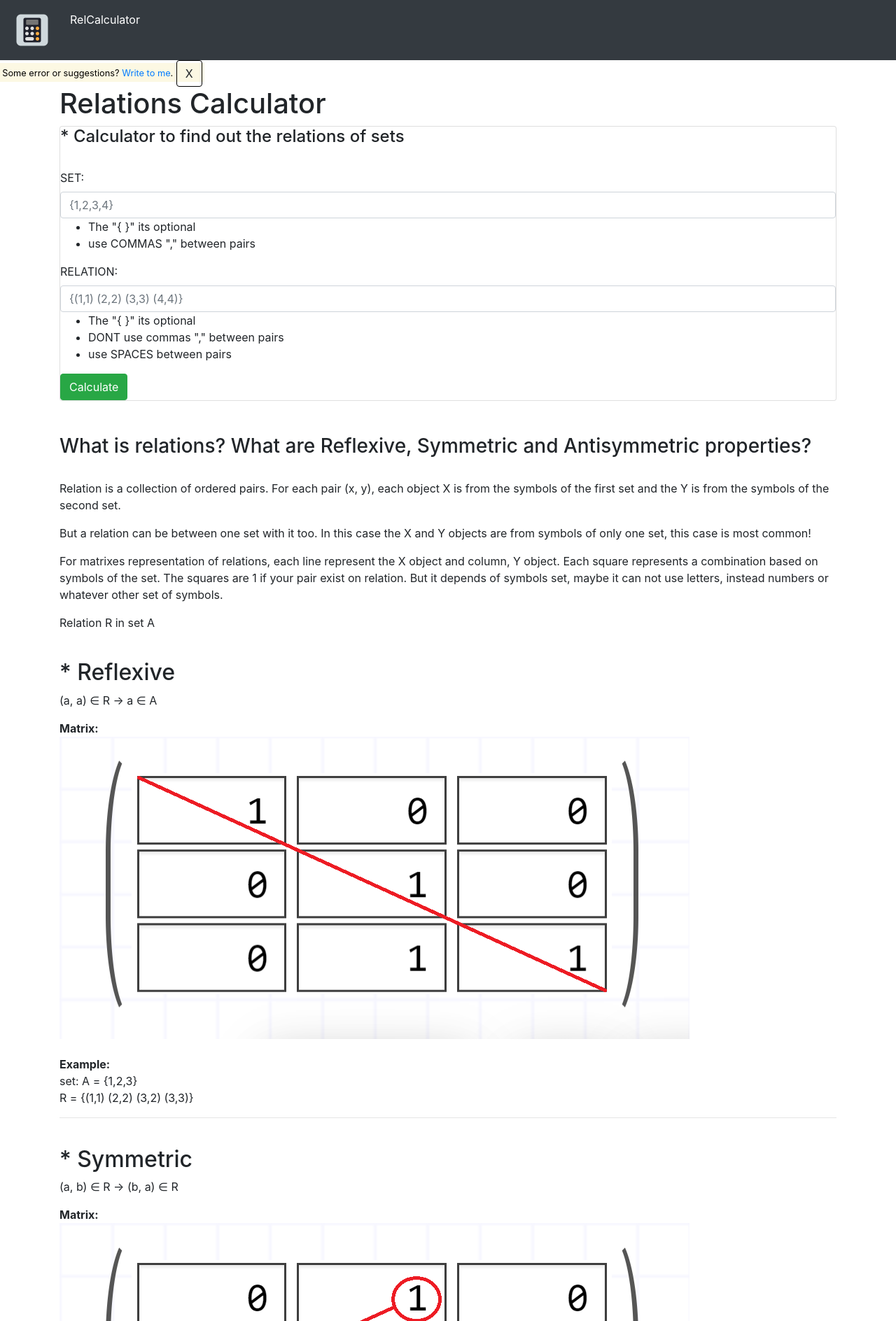
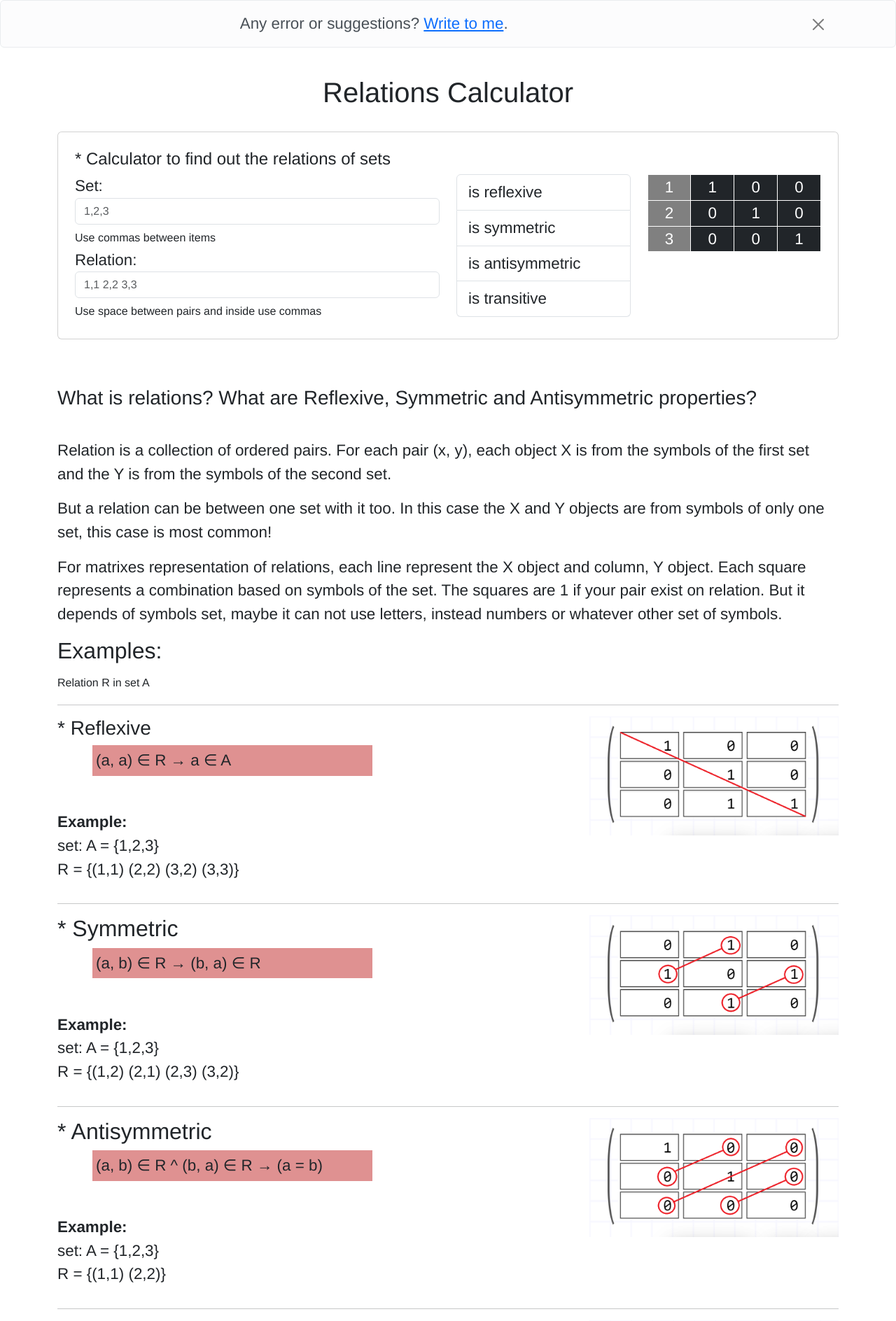
Before and after one commit to oseias-romeiro/relCalculator, a PHP site: page / in a window 1280 px wide. Shown: the top 1888 px of the page at 70% size. Run offline with PHP 8.4, Linux system fonts and the light colour scheme; some libraries are stand-ins or nearby versions.

Commit message:
design improves

```diff
--- a/index.html
+++ b/index.html
@@ -7,7 +7,6 @@
 
     <link rel="stylesheet" href="https://cdn.jsdelivr.net/npm/bootstrap@5.3.2/dist/css/bootstrap.min.css" integrity="sha384-T3c6CoIi6uLrA9TneNEoa7RxnatzjcDSCmG1MXxSR1GAsXEV/Dwwykc2MPK8M2HN" crossorigin="anonymous">
     <script src="https://cdn.jsdelivr.net/npm/bootstrap@5.3.2/dist/js/bootstrap.min.js" integrity="sha384-BBtl+eGJRgqQAUMxJ7pMwbEyER4l1g+O15P+16Ep7Q9Q+zqX6gSbd85u4mG4QzX+" crossorigin="anonymous"></script>
-    <link rel="stylesheet" href="https://cdnjs.cloudflare.com/ajax/libs/font-awesome/6.5.1/css/all.min.css" integrity="sha512-DTOQO9RWCH3ppGqcWaEA1BIZOC6xxalwEsw9c2QQeAIftl+Vegovlnee1c9QX4TctnWMn13TZye+giMm8e2LwA==" crossorigin="anonymous" referrerpolicy="no-referrer" />
 
     <link rel="stylesheet" href="./public/css/style.css">
     <link rel="shortcut icon" href="./public/img/favicon.png" type="image/x-icon">
@@ -17,11 +16,9 @@
 
     <div class="alert alert-light text-center" id="msg_help">
         <div class="row">
-            <div class="col-10">Some error or suggestions? <a href="mailto:oseiasromeiro@outlook.com">Write to me</a>.</div>
+            <div class="col-10">Any error or suggestions? <a href="mailto:oseiasromeiro@outlook.com">Write to me</a>.</div>
             <div class="col-2">
-                <button style="border: 1px solid;" class="btn btn-light" onclick="close_popup()">
-                    <i class="fa-solid fa-x"></i>
-                </button>
+                <button class="btn btn-close" data-bs-dismiss="alert" aria-label="Close"></button>
             </div>
         </div>
     </div>
@@ -169,6 +166,13 @@
         </p>
     </div>
 
+    <footer class="bg-dark text-center text-light">
+        <div class="p-2">
+            <a target="_blank" href="https://github.com/oseias-romeiro/relCalculator">Open code on my GitHuB</a>
+            <br>
+            Developed by Oseias Romeiro
+        </div>
+    </footer>
 
     <script crossorigin src="https://unpkg.com/react@18/umd/react.development.js"></script>
     <script crossorigin src="https://unpkg.com/react-dom@18/umd/react-dom.development.js"></script>
--- a/index.php
+++ /dev/null
@@ -1,173 +0,0 @@
-<?php
-    session_start();
-    include_once "partials/head.php";
-?>
-<mark id="msg_help">
-    <small>Some error or suggestions? <a href="mailto:oseiasromeiro@outlook.com">Write to me</a>.</small>
-    <button style="border: 1px solid black;" class="btn btn-help" onclick="close_popup()">X</button>
-</mark>
-
-<div class="container">
-    <h1 class="title">Relations Calculator</h1>
-
-        <?php // results
-            if(isset($_SESSION["Result"])){
-
-                echo "<div class='card'><h2>Result:</h2>";
-                foreach($_SESSION["Result"] as $r){
-                    echo "* $r<br>";
-                }
-                include_once "calculator/matrix.php";
-                echo "
-                    <a href='/clear.php'><button class='btn btn-warning'>Clear</button></a>
-                ";
-                echo "</div>";
-            }
-        ?>
-
-    <div class="card">
-        <h4>* Calculator to find out the relations of sets</h4>
-        <br>
-        <form action="/calculator/main.php" class="calculate" method="post" autocomplete="off">
-
-            <label for="set">SET:</label>
-            <input type="text" class="form-control" name="set" placeholder="{1,2,3,4}" required
-            <?php
-                if(isset($_SESSION['set'])){
-                    echo 'value = "' . $_SESSION['set'] .'"';
-                }
-            ?>
-            >
-            <ul class="how">
-                <li>The "{ }" its optional</li>
-                <li>use COMMAS "," between pairs<br></li>
-            </ul>
-            <label for="relation">RELATION:</label>
-            <input type="text" class="form-control" name="relation" placeholder="{(1,1) (2,2) (3,3) (4,4)}" required
-            <?php
-                if(isset($_SESSION['relation'])){
-                    echo 'value = "' . $_SESSION['relation'] .'"';
-                }
-            ?>
-            >
-            <ul class="how">
-                <li>The "{ }" its optional</li>
-                <li>DONT use commas "," between pairs<br></li>
-                <li>use SPACES between pairs</li>
-            </ul>
-            <button type="submit" class="btn btn-success">Calculate</button>
-        </form>
-    </div>
-    <br><br>
-
-    <h3 class="question">What is relations? What are Reflexive, Symmetric and Antisymmetric properties?</h3>
-    <br>
-    <p>
-        Relation is a collection of ordered pairs. For each pair (x, y), each object X is from the symbols of the first set and the Y is from the symbols of the second set.
-    </p>
-    <p>
-        But a relation can be between one set with it too. In this case the X and Y objects are from symbols of only one set, this case is most common!
-    </p>
-    <p>
-        For matrixes representation of relations, each line represent the X object and column, Y object. Each square represents a combination based on symbols of the set. The squares are 1 if your pair exist on relation. But it depends of symbols set, maybe it can not use letters, instead numbers or whatever other set of symbols.
-    </p>
-    <p>Relation R in set A</p>
-    <br>
-    <h2>* Reflexive</h2>
-    <p class="formula">
-        (a, a) &#8712; R &#x2192; a &#8712; A
-    </p>
-    <div class="matrixes">
-        <b>Matrix: </b><br>
-        <img src="/public/img/reflexive-matrix.png" alt="Reflexive matrix">
-    </div><br>
-    <b>Example: </b>
-    <p class="example">
-        set: A = {1,2,3}
-        <br>
-        R = {(1,1) (2,2) (3,2) (3,3)}
-    </p>
-    <hr><br>
-    <h2>* Symmetric</h2>
-    <p class="formula">
-        (a, b) &#8712; R &#x2192; (b, a) &#8712; R
-    </p>
-    <div class="matrixes">
-        <b>Matrix: </b><br>
-        <img src="/public/img/symmetric-matrix.png" alt="Symmetric matrix">
-    </div><br>
-    <b>Example: </b>
-    <p class="example">
-        set: A = {1,2,3}
-        <br>
-        R = {(1,2) (2,1) (2,3) (3,2)}
-    </p>
-    <hr><br>
-    <h2>* Antisymmetric</h2>
-    <p class="formula">
-        (a, b) &#8712; R ^ (b, a) &#8712; R &#x2192; (a = b)
-    </p>
-    <div class="matrixes">
-        <b>Matrix: </b><br>
-        <img src="/public/img/antisymetric-matrix.png" alt="Antisymmetric matrix">
-    </div><br>
-    <b>Example: </b>
-    <p class="example">
-        set: A = {1,2,3}
-        <br>
-        R = {(1,1) (2,2)}
-    </p>
-    <hr><br>
-    <h2>* Transitive</h2>
-    <p class="formula">
-        (a, b) ^ (b, c) &#8712; R &#x2192; (a, c) &#8712; R
-    </p>
-    <div class="matrixes">
-        <b>Matrix: </b><br>
-        <img src="/public/img/transitive-matrix.png" alt="Transitive matrix">
-    </div><br>
-    <b>Example: </b>
-    <p class="example">
-        set: A = {1,2,3}
-        <br>
-        R = {(1,1) (2,2) (1,2) (2,1)}
-    </p>
-    <br>
-    <h3>Prolog Code</h3>
-    <textarea class="form-control" rows="30" readonly>
-        /* Prolog functions checks some relation properties of a list
-            * obs.: Ls2 is a list equal to Ls
-        */
-
-        is_symmetric([],_) :- true.
-        is_reflexive([],_) :- true.
-        is_transitive([],_) :- true.
-
-        is_symmetric([[X1,X2]|Ls], Ls2) :-
-            member([X1,X2],Ls2),
-            member([X2,X1],Ls2),
-            is_symmetric(Ls, Ls2).
-
-        is_reflexive([[X1,X2]|Ls], Ls2) :-
-            (
-                X1 is X2;
-                (member([X1,X1],Ls2) , member([X2,X2],Ls2))
-            ),
-            is_reflexive(Ls, Ls2).
-
-        is_transitive([[X1,X2]|Ls], Ls2) :-
-            (
-                not(member([X2,X3],Ls2));
-                (member([X2,X3],Ls2) , member([X1,X3],Ls2))
-            ),
-            is_transitive(Ls, Ls2).
-
-    </textarea>
-    <br>
-    <h3><u>keywords</u>:</h3>
-    <p>
-        <b>RelCalculator</b>, <b>Relations-Calculator</b>, <b>Relations</b>, <b>Calculator</b>, <b>sets</b>, <b>examples</b>, <b>formulas</b>, <b>what-is-relations</b>, <b>Reflexive</b>, <b>Symmetric</b>, <b>Transitive</b>, <b>Anti-Symmetric</b>, <b>Anti-Reflexive</b>, <b>relation-properties-calculator</b>, <b>properties-of-relations-calculator</b>, <b>matrix</b>, <b>matrix-generator</b>, <b>matrix-relation</b>, <b>matrixes</b>
-    </p>
-</div>
-
-<?php include_once "partials/foot.php" ?>
--- a/partials/foot.php
+++ /dev/null
@@ -1,13 +0,0 @@
-
-    <footer class="bg-dark text-center text-lg-start">
-        <div class="text-center p-3" style="color: white;">
-            © 2022 Copyright:
-            <a class="text-light" href="mailto://oseiasrm2002@gmail.com">RelCalculator</a>
-        </div>
-    </footer>
-
-    <script src="https://code.jquery.com/jquery-3.4.1.slim.min.js" integrity="sha384-J6qa4849blE2+poT4WnyKhv5vZF5SrPo0iEjwBvKU7imGFAV0wwj1yYfoRSJoZ+n" crossorigin="anonymous"></script>
-    <script src="https://cdn.jsdelivr.net/npm/popper.js@1.16.0/dist/umd/popper.min.js" integrity="sha384-Q6E9RHvbIyZFJoft+2mJbHaEWldlvI9IOYy5n3zV9zzTtmI3UksdQRVvoxMfooAo" crossorigin="anonymous"></script>
-    <script src="https://stackpath.bootstrapcdn.com/bootstrap/4.4.1/js/bootstrap.min.js" integrity="sha384-wfSDF2E50Y2D1uUdj0O3uMBJnjuUD4Ih7YwaYd1iqfktj0Uod8GCExl3Og8ifwB6" crossorigin="anonymous"></script>
-</body>
-</html>
--- a/partials/head.php
+++ /dev/null
@@ -1,40 +0,0 @@
-<!DOCTYPE html>
-<html lang="en">
-<head>
-    <meta charset="UTF-8">
-    <meta http-equiv="X-UA-Compatible" content="IE=edge">
-    <meta name="viewport" content="width=device-width, initial-scale=1.0">
-    <meta name="description" content="RelCalculator is a Relation calculator to find relations between sets... Relation is a collection of ordered pairs. For each pair (x, y) the object X is from the first set and the Y if from the second set, but a relation can be between one set with itself." title="RelCalculator | Relations Calculator">
-    <meta name="keywords" content="RelCalculator, Relations-Calculator, Relations, Calculator, sets, examples, formulas, what-is-relations, Reflexive, Symmetric, Transitive, Anti-Symmetric, Anti-Reflexive, relation-properties-calculator, properties-of-relations-calculator, matrix, matrix-generator, matrix-relation, matrixes">
-    <meta name="google-site-verification" content="hZcQF8vJ9UveUt0bOdHXs2w-E6NEyzFWpVpEc4GFKSI" />
-
-    <title>Relation Calculator</title>
-
-    <link rel="stylesheet" href="https://stackpath.bootstrapcdn.com/bootstrap/4.4.1/css/bootstrap.min.css" integrity="sha384-Vkoo8x4CGsO3+Hhxv8T/Q5PaXtkKtu6ug5TOeNV6gBiFeWPGFN9MuhOf23Q9Ifjh" crossorigin="anonymous">
-
-    <!-- CSS -->
-    <link rel="stylesheet" href="public/css/style2.css">
-    <!-- favicon -->
-    <link rel="shortcut icon" href="public/img/favicon.png" type="image/x-icon">
-    <!-- JS -->
-    <script src="public/js/app01.js"></script>
-</head>
-<body onload="pop_up()">
-    <nav class="navbar navbar-expand-lg navbar-dark bg-dark">
-        <button id="btnMobile" class="navbar-toggler" type="button" data-toggle="collapse" data-target="#navbarTogglerDemo01" aria-controls="navbarTogglerDemo01" aria-expanded="false" aria-label="Toggle navigation">
-            <span class="navbar-toggler-icon"></span>
-        </button>
-        <div class="collapse navbar-collapse bg-dark" id="navbarTogglerDemo01">
-
-            <ul class="navbar-nav mr-auto mt-2 mt-lg-0">
-                <a class="navbar-brand" href="/">
-                    <img src="public/img/favicon.png" width="60" height="60" class="d-inline-block align-top" alt="logo">
-                </a>
-                <li class="nav-item active">
-                    <a class="nav-link" href="/">RelCalculator</a>
-                </li>
-            </ul>
-        </div>
-    </nav>
-
-    <?php include_once "partials/msg.php" ?>
--- a/partials/msg.php
+++ /dev/null
@@ -1,16 +0,0 @@
-<?php
-
-    if(isset($_SESSION['msgError'])){
-        echo '
-            <div class="alert alert-danger" role="alert" onclick="clean()">
-                '. $_SESSION['msgError'] .'
-            </div>
-        ';
-    }else if(isset($_SESSION['msgSuccess'])){
-        echo '
-            <div class="alert alert-success" role="alert" onclick("clean()")>
-            '. $_SESSION['msgSuccess'] .'
-            </div>
-        ';
-    }
-?>
--- a/public/css/style.css
+++ b/public/css/style.css
@@ -1,25 +1,6 @@
 body {
     font-family: Helvetica, sans-serif;
     font-size: 1.4rem;
-}
-h2 {
-    font-size: 2rem;
-}
-
-nav {
-    height: 80px;
-}
-
-.title {
-    font-size: 3rem;
-    text-align: center;
-    text-decoration: underline;
-}
-
-.container {
-    min-height: 100vh;
-    margin-bottom: 100px;
-    margin-top: 50px;
 }
 
 .formula, .exemple {
@@ -30,51 +11,16 @@
     max-width: 400px;
     background-color: rgb(223, 145, 145);
 }
-.question {
-    color: rgb(38, 121, 216);
-}
-
-.calculate {
-    max-width: 800px;
-}
-
-.alert {
-    cursor: pointer;
-}
-
-.card {
-    padding: 20px;
-}
-
-.how {
-    font-size: 0.7rem;
-    margin-top: 10px;
-}
-
-img {
-    max-width: 300px;
-}
-
-.nav-link {
-    font-size: 1.2rem;
-}
-.navbar-collapse {
-    z-index: 2;
-}
 
 .td_hd {
     background-color: gray;
 }
 
-/* responsive */
-@media only screen and (min-width: 900px) {
-    .matrixes {
-        margin-top: -100px;
-        float: right;
-    }
+small {
+    font-size: 1rem;
 }
-@media only screen and (max-width: 800px) {
-    .navbar-nav {
-        padding: 20px;
-    }
+
+table, td {
+    border: 1px solid white;
+    border-collapse: collapse;
 }
--- a/public/js/app01.js
+++ /dev/null
@@ -1,11 +0,0 @@
-function clean() {
-    window.location.replace("/clear.php");
-}
-
-function close_popup() {
-    msg = document.getElementById('msg_help');
-    msg.remove();
-    document.cookie = "pop_up=false";
-}
-
-const pop_up = () => (document.cookie.includes("pop_up=false")) ? close_popup() : void(0)
--- a/public/js/react.js
+++ b/public/js/react.js
@@ -39,9 +39,6 @@
         setResult(resultObj);
     }, [set, rel]);
 
-    //let resultObj = new Relations(set, rel);
-    //setResult(resultObj);
-
     const handlerSetInput = (e)=>{
         setSet(tansformer(e.target.value, 'set'));
     }
@@ -53,9 +50,11 @@
         <form>
             <label htmlFor="set">Set:</label>
             <input onChange={handlerSetInput} id="set" type="text" className="form-control" placeholder="1,2,3" required />
+            <small>Use commas between items</small>
             <br/>
             <label htmlFor="relation">Relation:</label>
             <input onChange={handlerRelInput} id="relation" type="text" className="form-control" placeholder="1,1 2,2 3,3" required />
+            <small>Use space between pairs and inside use commas</small>
         </form>
       );
 
@@ -64,10 +63,12 @@
         <div className="col-md-6">{form}</div>
         {result == null ? '' :
         <div className="col-md-3">
-            <p>{result.isReflexive() ? 'is reflexive' : 'is not reflexive'}</p>
-            <p>{result.isSymmetric() ? 'is symmetric' : 'is not symmetric'}</p>
-            <p>{result.isAntisymmetric() ? 'is antisymmetric' : 'is not antisymmetric'}</p>
-            <p>{result.isTransitive() ? 'is transitive' : 'is not transitive'}</p>
+            <ul className="list-group">
+                <li className="list-group-item">{result.isReflexive() ? 'is reflexive' : 'is not reflexive'}</li>
+                <li className="list-group-item">{result.isSymmetric() ? 'is symmetric' : 'is not symmetric'}</li>
+                <li className="list-group-item">{result.isAntisymmetric() ? 'is antisymmetric' : 'is not antisymmetric'}</li>
+                <li className="list-group-item">{result.isTransitive() ? 'is transitive' : 'is not transitive'}</li>
+            </ul>
         </div>}
         {result == null ? '' :
         <div className="col-md-3"><Matrix set={set} rel={rel}/></div>}
```
Also changed, not shown: calculator/Relations.php (deleted, +0 -92 lines), calculator/main.php (deleted, +0 -136 lines), calculator/matrix.php (deleted, +0 -70 lines), clear.php (deleted, +0 -9 lines).
